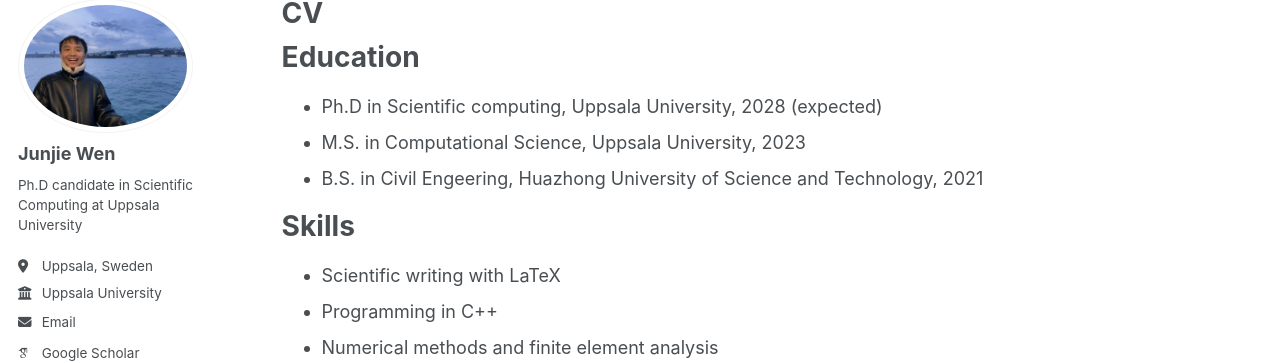
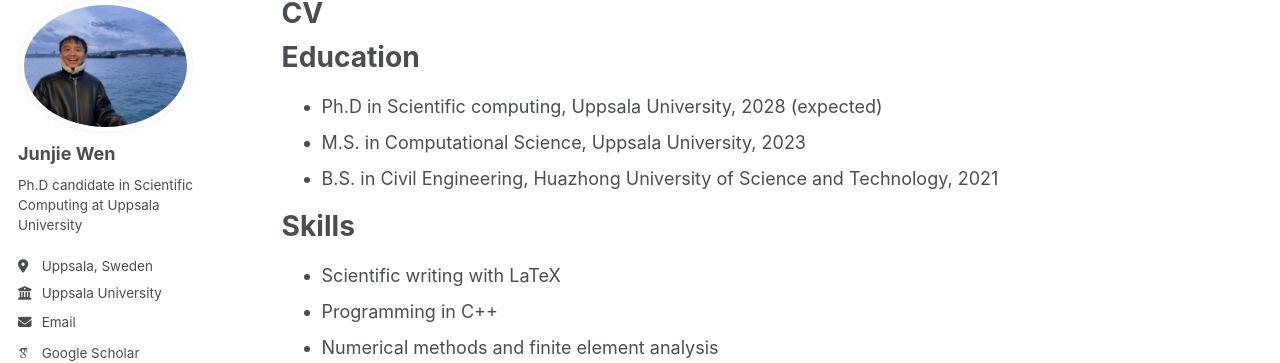
Before and after one commit to WjjSteve/WjjSteve.github.io, a Jekyll site: the page built from _pages/cv.md, in a window 1280 px wide and 900 px high. Shown: the part 100-463 px from the top of the window. Built offline with Jekyll 4.4.1, drawn with Linux system fonts in a browser that asks for light colours; some web fonts are replaced; a script that is not in the unit is left out.

Commit message:
Update cv.md

```diff
--- a/_pages/cv.md
+++ b/_pages/cv.md
@@ -13,7 +13,7 @@ Education
 ======
 * Ph.D in Scientific computing, Uppsala University, 2028 (expected)
 * M.S. in Computational Science, Uppsala University, 2023
-* B.S. in Civil Engeering, Huazhong University of Science and Technology, 2021
+* B.S. in Civil Engineering, Huazhong University of Science and Technology, 2021
 
 Skills
 ======
```
